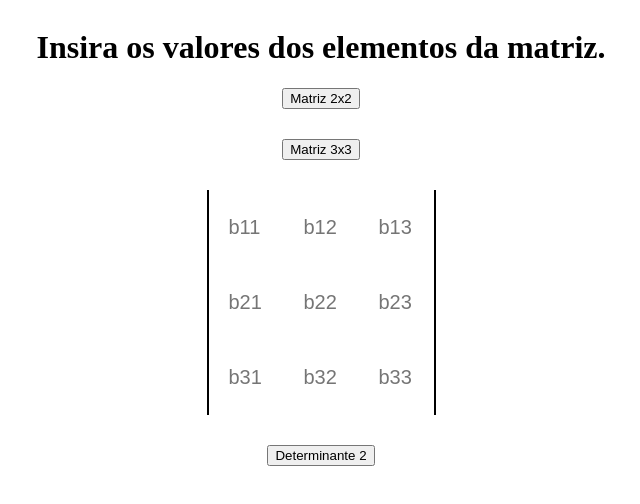
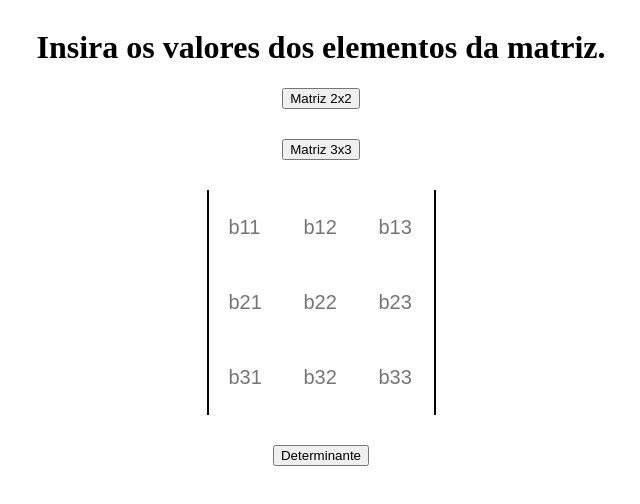
Before and after one commit to TheusOliverse/C-lculo-de-Determinante, a plain HTML site: page index.html in a window 1280 px wide. Both pictures are taken after a click on the button "Matriz 3x3". Shown: the full height of the page, 319-959 px from the left. Drawn offline with Linux system fonts and the light colour scheme.

Commit message:
correção

```diff
--- a/index.html
+++ b/index.html
@@ -47,7 +47,7 @@
         </div>
 
         <button id="resp" type="submit" onclick="res()">Determinante</button>
-        <button id="resp2" type="submit" onclick="resposta2()">Determinante 2</button>
+        <button id="resp2" type="submit" onclick="resposta2()">Determinante</button>
 
         <h1 id="res"></h1>
         <h1 id="res2"></h1>
```
